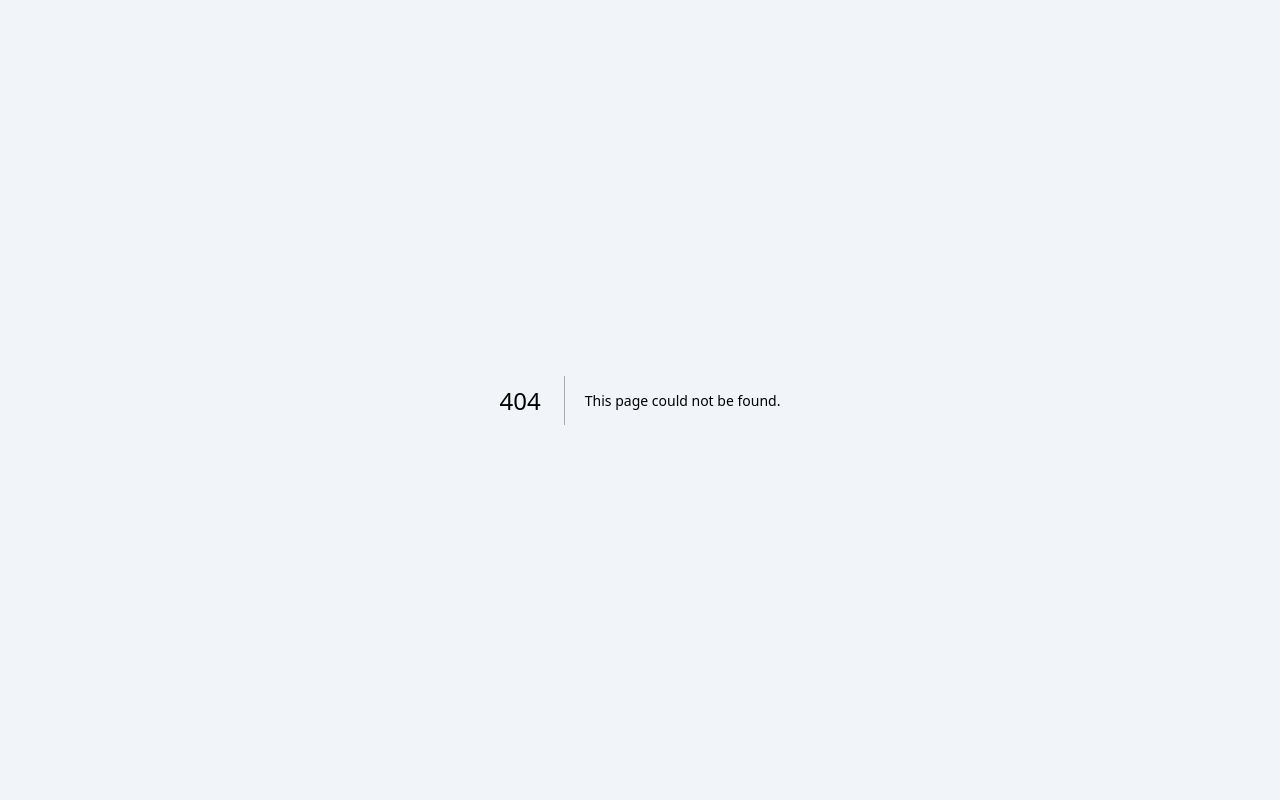
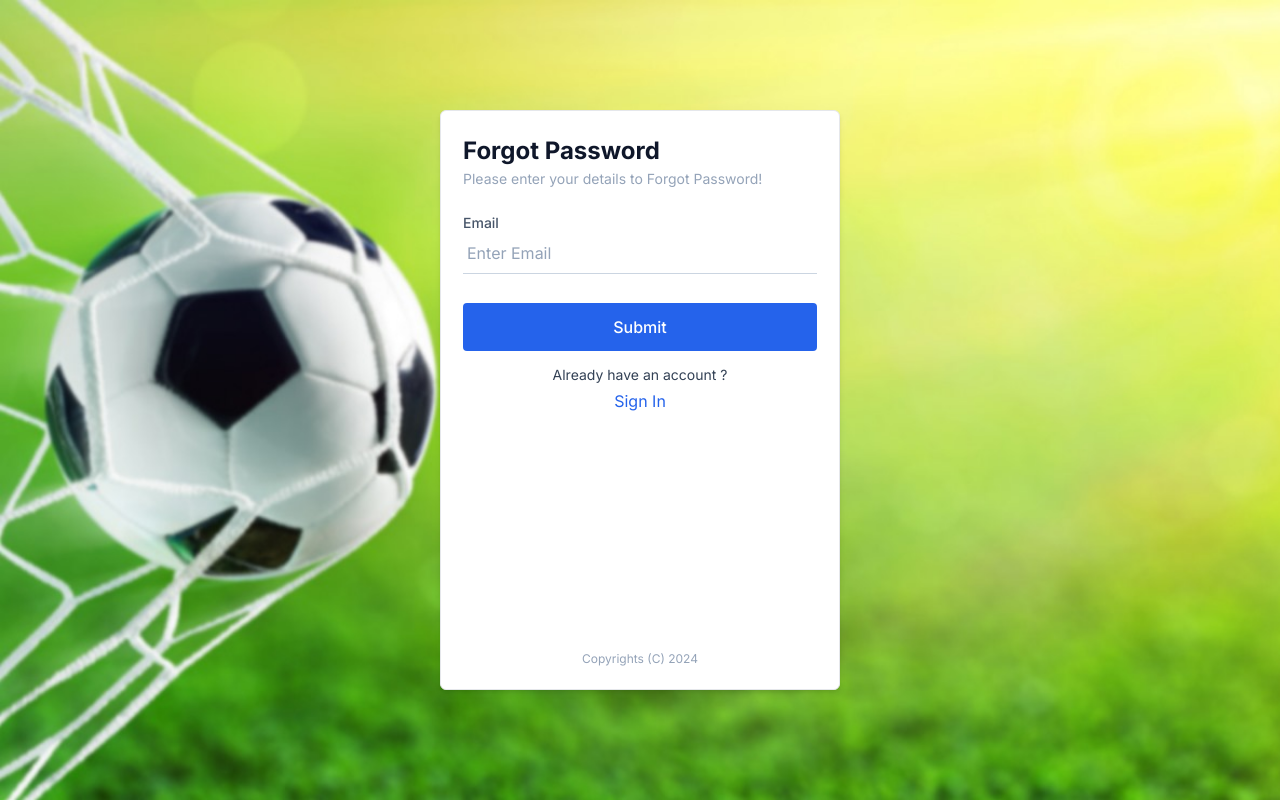
Before and after one commit to devkkali/collegeProject, a Next.js app in the folder client/: page /auth/forgot-password in a window 1280 px wide. Before the commit this address had no page. Built offline with nearby package versions, Linux system fonts and the light colour scheme.

Commit message:
Chore: Forgot Password UI added.

```diff
--- /dev/null
+++ b/client/src/app/auth/forgot-password/layout.tsx
@@ -0,0 +1,9 @@
+import React from "react";
+
+export default function Layout({
+  children,
+}: Readonly<{
+  children: React.ReactNode;
+}>) {
+  return <>{children}</>;
+}
--- /dev/null
+++ b/client/src/app/auth/forgot-password/page.tsx
@@ -0,0 +1,7 @@
+"use client";
+
+import { ForgotPasswordScreen } from "@/screens/authentication/forgotpassword.screen";
+
+export default function Page() {
+  return <div><ForgotPasswordScreen/></div>;
+}
--- /dev/null
+++ b/client/src/screens/authentication/forgotpassword.screen.tsx
@@ -0,0 +1,44 @@
+"use client";
+import React from "react";
+import Link from "next/link";
+import { ForgotPasswordScreenForm } from "@/screens/form/forgotpassword.screen.form";
+
+export const ForgotPasswordScreen: React.FC = () => {
+  return (
+    <div className="flex items-center justify-center h-screen">
+      <div className={"flex flex-col items-center justify-start w-[400px] h-[580px] bg-white p-4 border rounded-md shadow-md"}>
+        <div className={"flex flex-col justify-between items-start p-1.5 w-full h-full"}>
+          <div className={"w-full"}>
+            <h2 className={"text-[24px] font-bold text-slate-900"}>
+              Forgot Password
+            </h2>
+            <p className={"text-sm font-normal text-slate-400"}>
+              Please enter your details to Forgot Password!
+            </p>
+          </div>
+          <ForgotPasswordScreenForm />
+          <div
+            className={
+              "w-full h-full flex flex-col gap-2 items-center justify-between"
+            }
+          >
+            <div className={"mt-3 w-full text-center"}>
+              <p className={"text-sm text-slate-700"}>
+                Already have an account ?
+              </p>
+              <Link
+                className={"text-blue-600 leading-8 hover:underline"}
+                href={"#"}
+              >
+                Sign In
+              </Link>
+            </div>
+            <p className={" text-xs text-slate-400 text-center"}>
+              Copyrights (C) 2024
+            </p>
+          </div>
+        </div>
+      </div>
+    </div>
+  );
+};
--- /dev/null
+++ b/client/src/screens/form/forgotpassword.screen.form.tsx
@@ -0,0 +1,50 @@
+"use client";
+import { TextBox } from "@/components/textbox";
+import { Button } from "@/components/button";
+import React, {useState} from "react";
+
+export const ForgotPasswordScreenForm = () => {
+  const [confirmScreen, setConfirmScreen] = useState<boolean>(false);
+
+  return (
+    <form className="mt-6 flex flex-col gap-10 w-full">
+      {confirmScreen && (
+        <div className={"mb-12 w-full h-fit flex flex-col items-center justify-center gap-2"}>
+          <svg
+            xmlns="http://www.w3.org/2000/svg"
+            viewBox="0 0 24 24"
+            width="120"
+            height="120"
+            fill="rgba(100,205,138,1)"
+          >
+           <path fill="none" d="M0 0h24v24H0z"></path>
+           <path d="M10.007 2.10377C8.60544 1.65006 7.08181 2.28116 6.41156 3.59306L5.60578 5.17023C5.51004 5.35763 5.35763 5.51004 5.17023 5.60578L3.59306 6.41156C2.28116 7.08181 1.65006 8.60544 2.10377 10.007L2.64923 11.692C2.71404 11.8922 2.71404 12.1078 2.64923 12.308L2.10377 13.993C1.65006 15.3946 2.28116 16.9182 3.59306 17.5885L5.17023 18.3942C5.35763 18.49 5.51004 18.6424 5.60578 18.8298L6.41156 20.407C7.08181 21.7189 8.60544 22.35 10.007 21.8963L11.692 21.3508C11.8922 21.286 12.1078 21.286 12.308 21.3508L13.993 21.8963C15.3946 22.35 16.9182 21.7189 17.5885 20.407L18.3942 18.8298C18.49 18.6424 18.6424 18.49 18.8298 18.3942L20.407 17.5885C21.7189 16.9182 22.35 15.3946 21.8963 13.993L21.3508 12.308C21.286 12.1078 21.286 11.8922 21.3508 11.692L21.8963 10.007C22.35 8.60544 21.7189 7.08181 20.407 6.41156L18.8298 5.60578C18.6424 5.51004 18.49 5.35763 18.3942 5.17023L17.5885 3.59306C16.9182 2.28116 15.3946 1.65006 13.993 2.10377L12.308 2.64923C12.1078 2.71403 11.8922 2.71404 11.692 2.64923L10.007 2.10377ZM6.75977 11.7573L8.17399 10.343L11.0024 13.1715L16.6593 7.51465L18.0735 8.92886L11.0024 15.9999L6.75977 11.7573Z"></path>
+          </svg>
+          <p className={"text-sm text-green-600 text-center"}>
+            Please check your email inbox to verify your email.
+          </p>
+        </div>
+      )}
+      {!confirmScreen && (
+        <>
+          <div className={"w-full h-[50px]"}>
+                <TextBox
+                  id="email"
+                  variation="standard"
+                  placeholder="Enter Email"
+                  label="Email"
+                />
+          </div>
+          <div className={"w-full h-[50px]"}>
+            <Button
+              type="submit"
+              variation={false ? "loading-standard" : "standard"}
+            >
+              Submit
+            </Button>
+          </div>
+        </>
+      )}
+    </form>
+  );
+};
```
